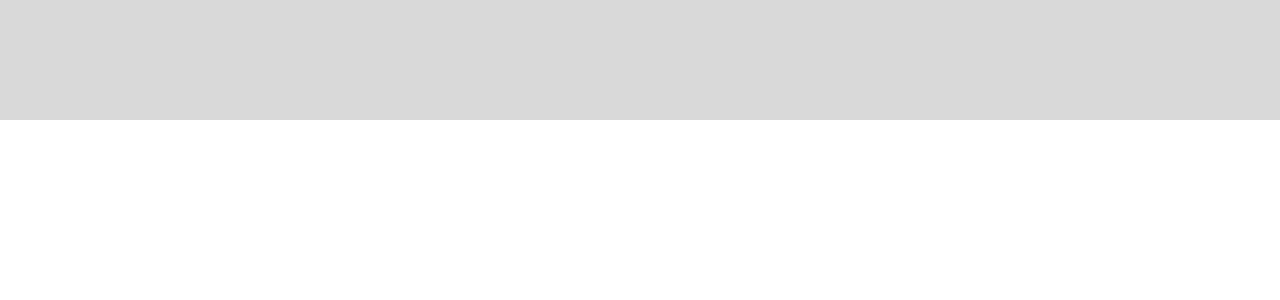
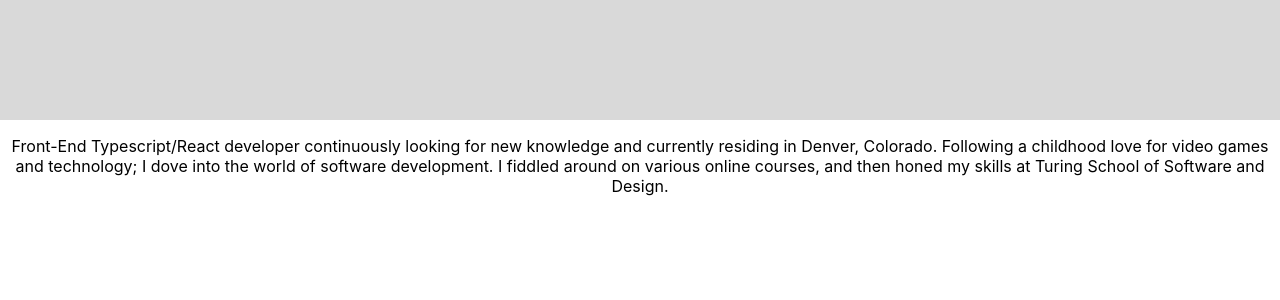
Before and after one commit to RyanBaer42/portfolio_page, a React (Create React App) app: page / in a window 1280 px wide. Shown: the top 300 px of the page. Built offline with nearby package versions, Linux system fonts and the light colour scheme.

Commit message:
add intro paragraph

```diff
--- a/src/Components/Dashboard/Dashboard.tsx
+++ b/src/Components/Dashboard/Dashboard.tsx
@@ -3,7 +3,8 @@ import './Dashboard.scss'
 const Dashboard = () => {
     return (
         <div>
-
+            <p>Front-End Typescript/React developer continuously looking for new knowledge and currently residing in Denver, Colorado. Following a childhood love for video games and technology; I dove into the world of software development.
+               I fiddled around on various online courses, and then honed my skills at Turing School of Software and Design.</p>
         </div>
     )
 }
```
